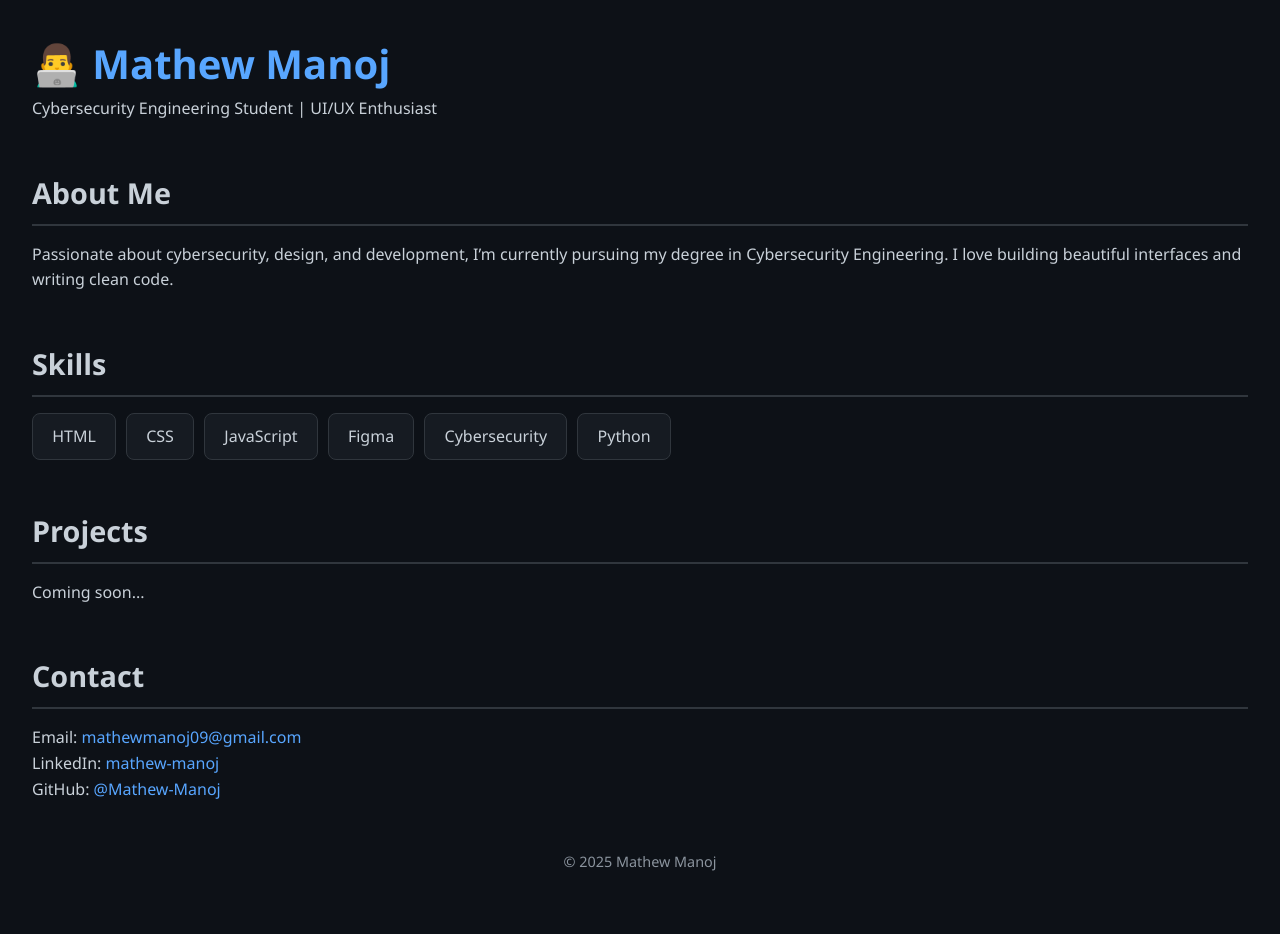
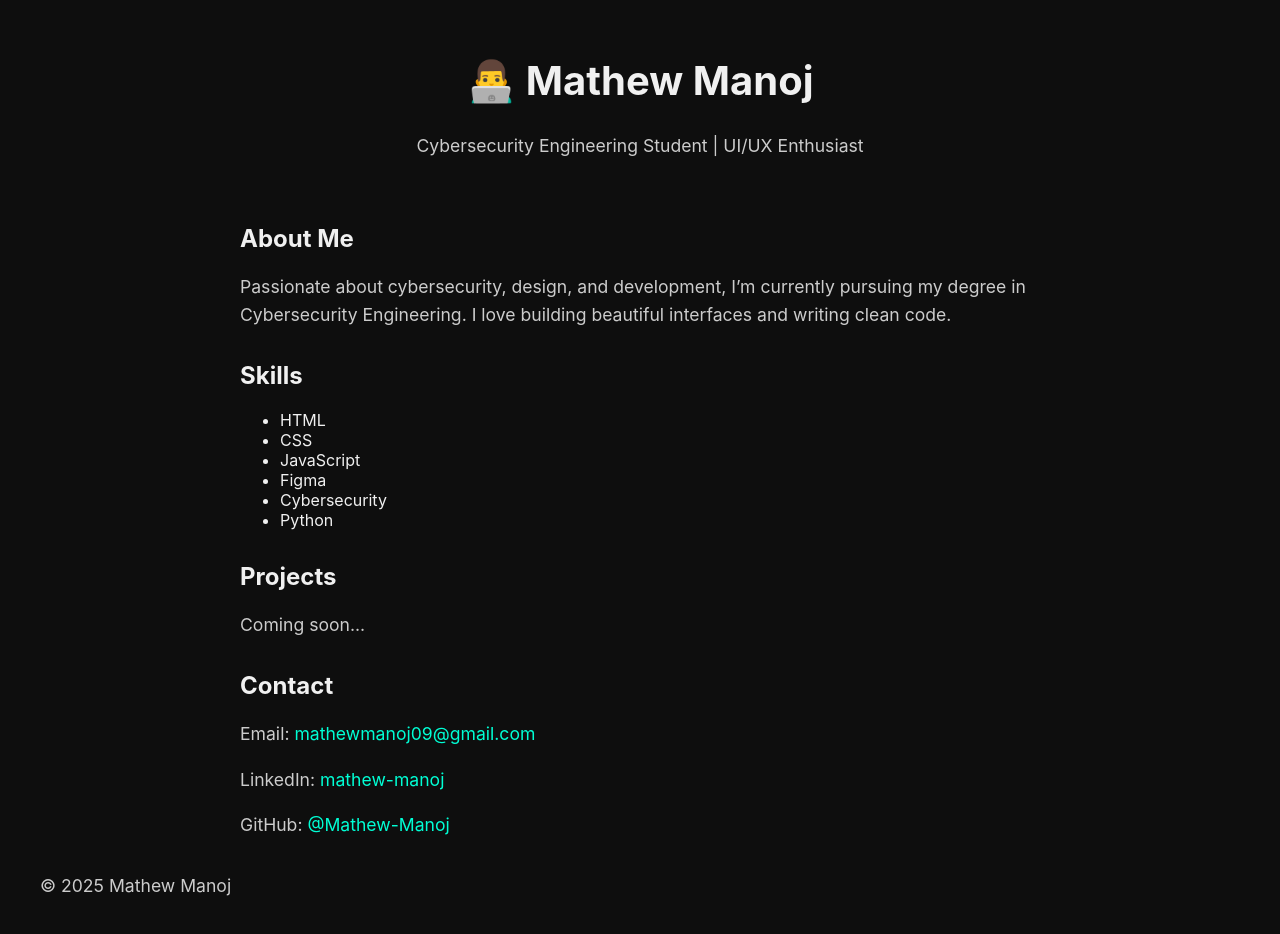
Before and after one commit to Mathew-Manoj/Portfolio, a plain HTML site: page index.html in a window 1280 px wide. Drawn offline with Linux system fonts and the light colour scheme.

Commit message:
style.css

```diff
--- a/style.css
+++ b/style.css
@@ -1,58 +1,57 @@
-* {
-  margin: 0;
-  padding: 0;
-  box-sizing: border-box;
-  font-family: 'Segoe UI', sans-serif;
+body {
+  background-color: #0e0e0e;
+  color: #f0f0f0;
+  padding: 2rem;
+  font-family: 'Inter', sans-serif;
 }
 
-body {
-  background-color: #0d1117;
-  color: #c9d1d9;
-  line-height: 1.6;
-  padding: 2rem;
+header {
+  text-align: center;
+  margin-bottom: 4rem;
 }
 
-header, section, footer {
-  margin-bottom: 3rem;
+header img {
+  width: 150px;
+  height: 150px;
+  border-radius: 50%;
+  border: 3px solid #00ffd5;
+  transition: 0.4s ease;
+}
+header img:hover {
+  border-color: #ff00d4;
+  transform: scale(1.05);
 }
 
-header h1 {
+h1 {
+  margin-top: 1rem;
   font-size: 2.5rem;
-  color: #58a6ff;
 }
 
-h2 {
-  font-size: 1.8rem;
-  margin-bottom: 1rem;
-  border-bottom: 2px solid #30363d;
-  padding-bottom: 0.5rem;
+p {
+  font-size: 1.1rem;
+  color: #ccc;
+  line-height: 1.6;
 }
 
-ul {
-  list-style: none;
-  display: flex;
-  flex-wrap: wrap;
-  gap: 10px;
+section {
+  max-width: 800px;
+  margin: 2rem auto;
+  opacity: 0;
+  transform: translateY(50px);
+  transition: all 0.8s ease;
 }
 
-ul li {
-  background: #161b22;
-  padding: 0.6rem 1.2rem;
-  border-radius: 8px;
-  border: 1px solid #30363d;
+section.visible {
+  opacity: 1;
+  transform: translateY(0);
 }
 
 a {
-  color: #58a6ff;
+  color: #00ffd5;
   text-decoration: none;
 }
 
 a:hover {
+  color: #ff00d4;
   text-decoration: underline;
 }
-
-footer {
-  text-align: center;
-  font-size: 0.9rem;
-  color: #8b949e;
-}
```
